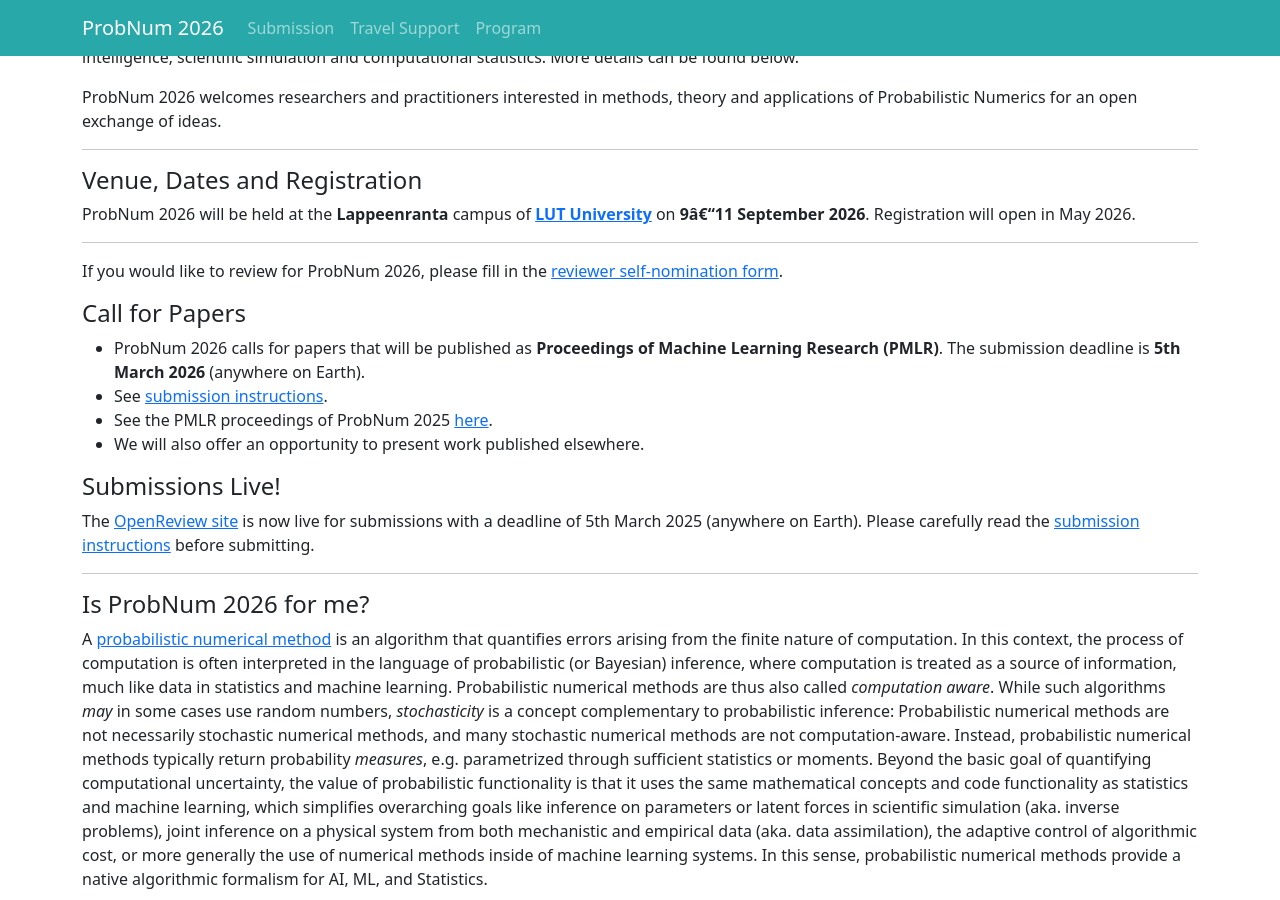
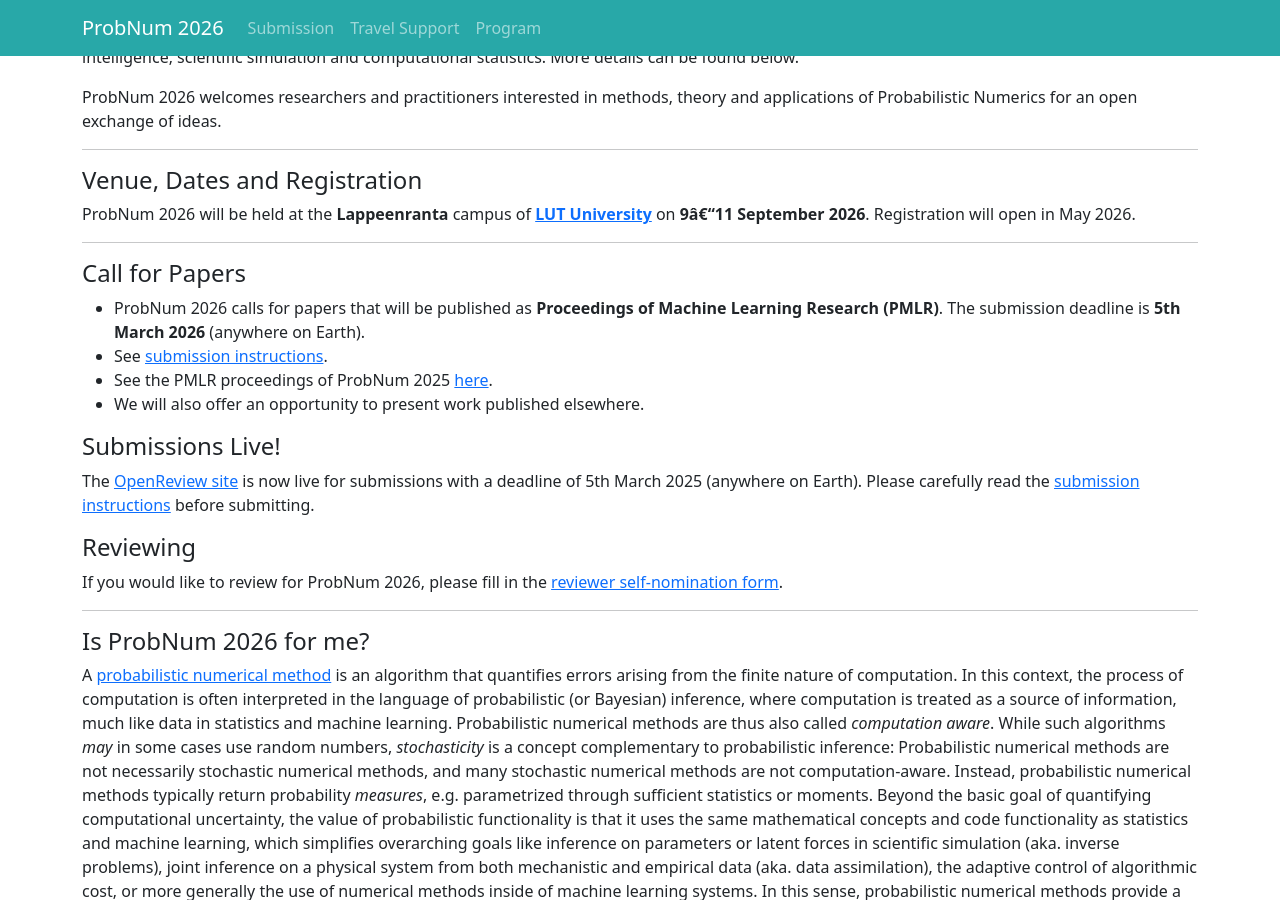
Before and after one commit to probnum2026/probnum2026.github.io, a Jekyll site: the page built from index.md, in a window 1280 px wide and 900 px high, scrolled down 531 px. Built offline with Jekyll 4.4.1, drawn with Linux system fonts in a browser that asks for light colours; nearby versions of some CDN libraries; part of the change alters nothing that is shown.

Commit message:
adjust main page

```diff
--- a/index.md
+++ b/index.md
@@ -18,8 +18,6 @@ ProbNum 2026 will be held at the **Lappeenranta** campus of **[LUT University](h
 
 ---
 
-If you would like to review for ProbNum 2026, please fill in the [reviewer self-nomination form](https://docs.google.com/forms/d/e/1FAIpQLSdMBkGISvwb1tpTjHsYScsFGeDLwkjQRjugopxicghmoUMqbA/viewform?usp=publish-editor).
-
 #### Call for Papers
 - ProbNum 2026 calls for papers that will be published as **Proceedings of Machine Learning Research (PMLR)**. The submission deadline is **5th March 2026** (anywhere on Earth).
 - See [submission instructions](/submissions).
@@ -29,6 +27,10 @@ If you would like to review for ProbNum 2026, please fill in the [reviewer self-
 #### Submissions Live!
 
 The [OpenReview site](https://openreview.net/group?id=ProbNum/2026/Conference) is now live for submissions with a deadline of 5th March 2025 (anywhere on Earth). Please carefully read the [submission instructions](/submissions) before submitting.
+
+#### Reviewing
+
+If you would like to review for ProbNum 2026, please fill in the [reviewer self-nomination form](https://docs.google.com/forms/d/e/1FAIpQLSdMBkGISvwb1tpTjHsYScsFGeDLwkjQRjugopxicghmoUMqbA/viewform?usp=publish-editor).
 
 ---
 #### Is ProbNum 2026 for me?
```
